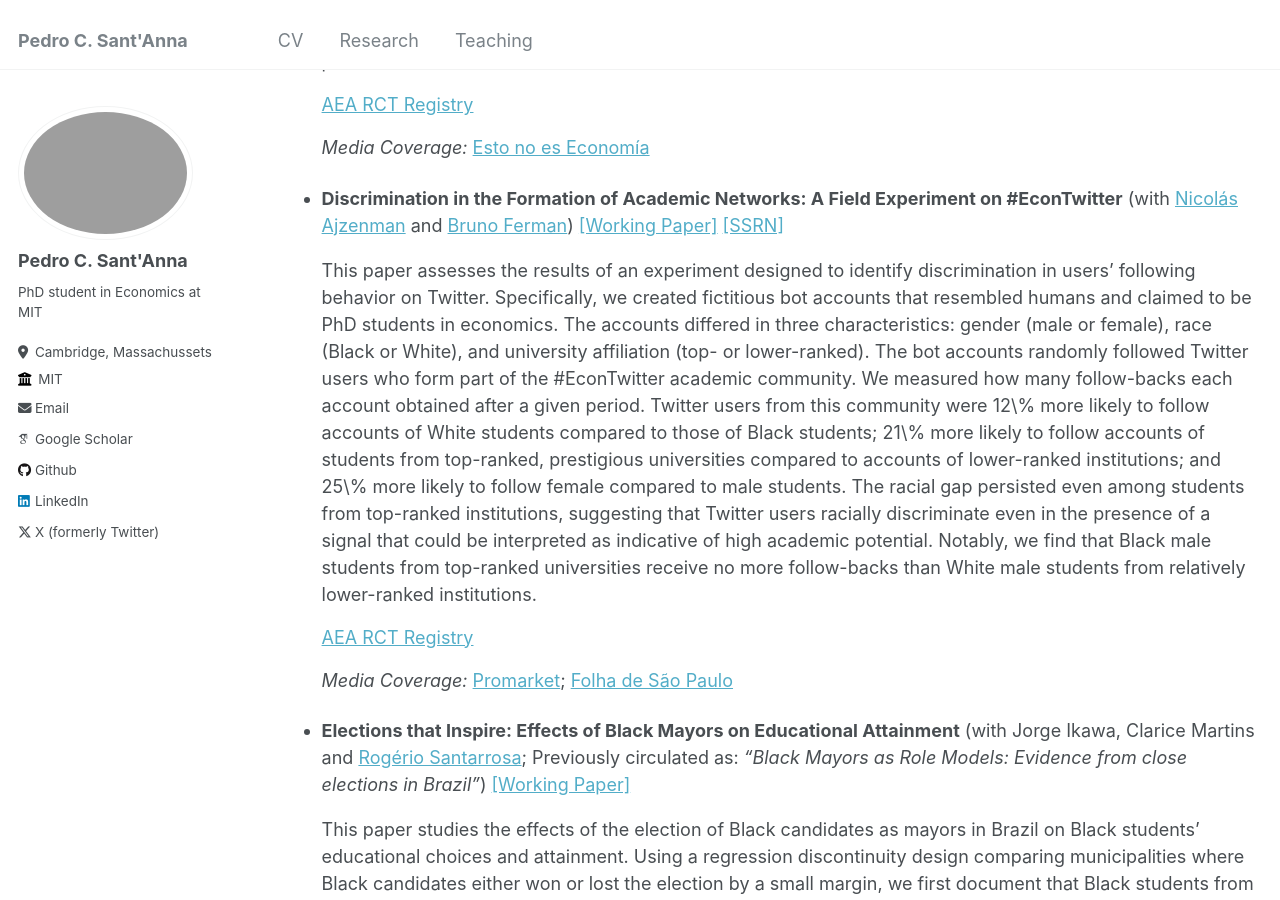
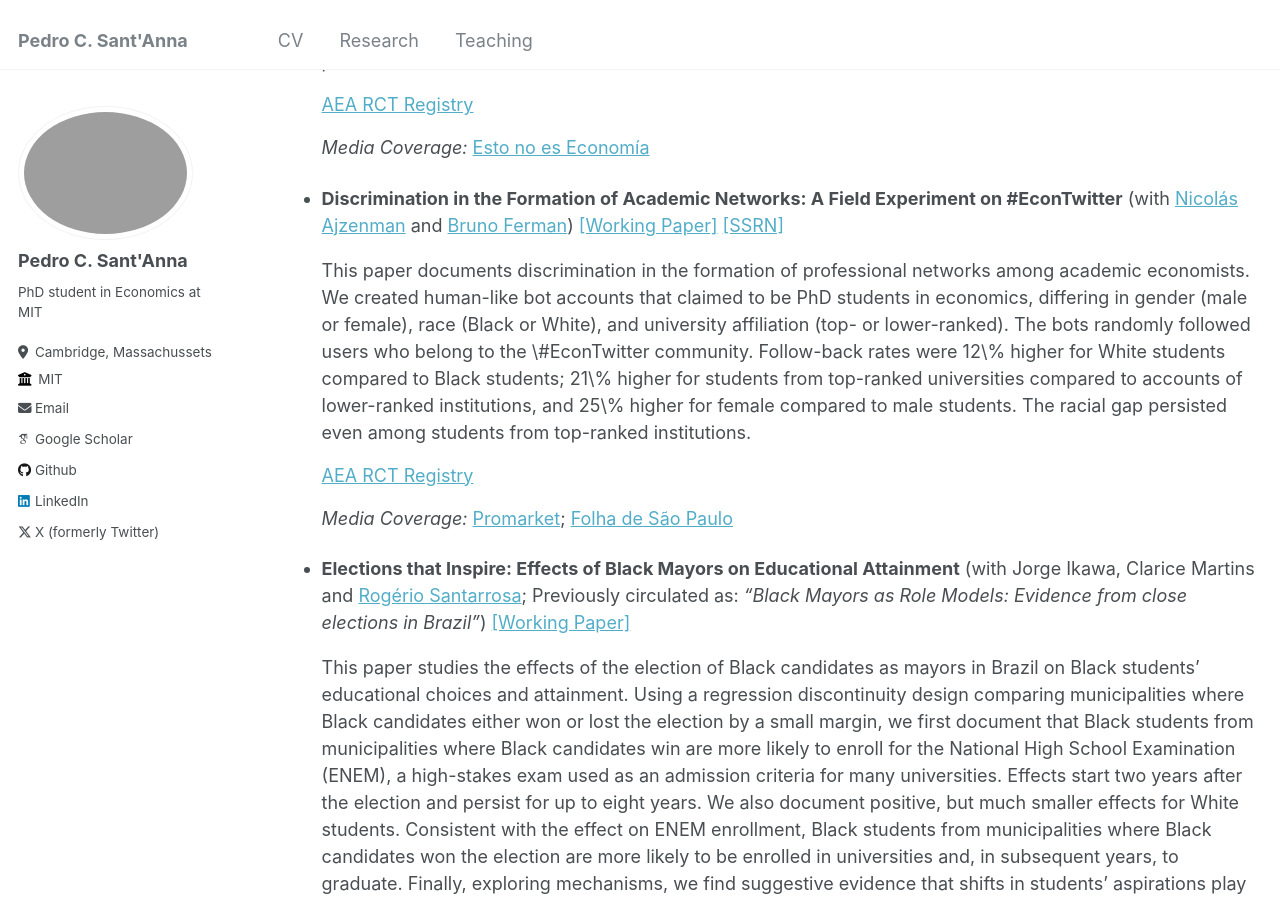
Before and after one commit to pedrosant-anna/pedrosant-anna.github.io, a Jekyll site: the page built from _pages/research.md, in a window 1280 px wide and 900 px high, scrolled down 491 px. Built offline with Jekyll 4.4.1, drawn with Linux system fonts in a browser that asks for light colours; some web fonts are replaced.

Commit message:
Update research.md

```diff
--- a/_pages/research.md
+++ b/_pages/research.md
@@ -18,7 +18,7 @@ author_profile: true
 - **Discrimination in the Formation of Academic Networks: A Field Experiment on #EconTwitter** (with <a href="http://www.ajzenman.com/" target="_blank">Nicolás Ajzenman</a> and <a href="https://sites.google.com/site/brunoferman/" target="_blank">Bruno Ferman</a>) <a href="../files/Discrimination_Twitter_Jan13.pdf" target="_blank">[Working Paper]</a> <a href="http://ssrn.com/abstract=4323614" target="_blank">[SSRN]</a>
 
 <div style="margin-left: 40px;">
-<p style="padding-top:0;line-height:1.5em;margin-bottom:-2px;">This paper assesses the results of an experiment designed to identify discrimination in users’ following behavior on Twitter. Specifically, we created fictitious bot accounts that resembled humans and claimed to be PhD students in economics. The accounts differed in three characteristics: gender (male or female), race (Black or White), and university affiliation (top- or lower-ranked). The bot accounts randomly followed Twitter users who form part of the #EconTwitter academic community. We measured how many follow-backs each account obtained after a given period. Twitter users from this community were 12\% more likely to follow accounts of White students compared to those of Black students; 21\% more likely to follow accounts of students from top-ranked, prestigious universities compared to accounts of lower-ranked institutions; and 25\% more likely to follow female compared to male students. The racial gap persisted even among students from top-ranked institutions, suggesting that Twitter users racially discriminate even in the presence of a signal that could be interpreted as indicative of high academic potential. Notably, we find that Black male students from top-ranked universities receive no more follow-backs than White male students from relatively lower-ranked institutions.</p>
+<p style="padding-top:0;line-height:1.5em;margin-bottom:-2px;">This paper documents discrimination in the formation of professional networks among academic economists. We created human-like bot accounts that claimed to be PhD students in economics, differing in gender (male or female), race (Black or White), and university affiliation (top- or lower-ranked). The bots randomly followed users who belong to the \#EconTwitter community. Follow-back rates were 12\% higher for White students compared to Black students; 21\% higher for students from top-ranked universities compared to accounts of lower-ranked institutions, and 25\% higher for female compared to male students. The racial gap persisted even among students from top-ranked institutions.</p>
 
 <p style="margin-bottom:-2px;"><a href="https://www.socialscienceregistry.org/trials/9507" target="_blank">AEA RCT Registry</a></p>
 
```
